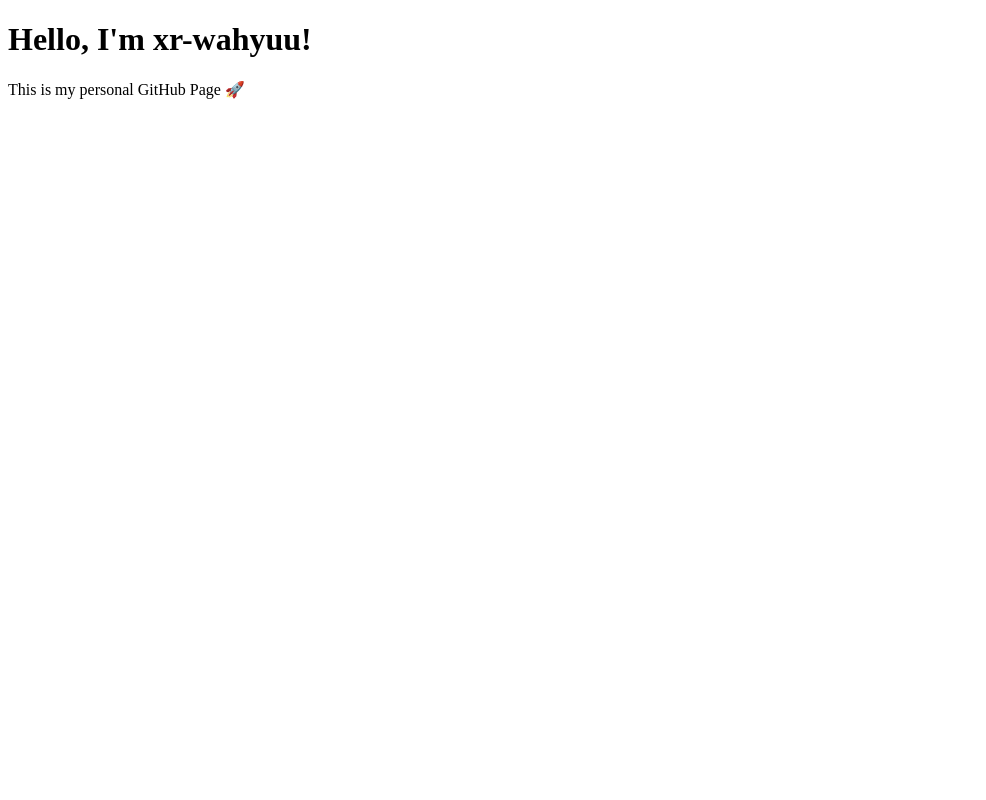
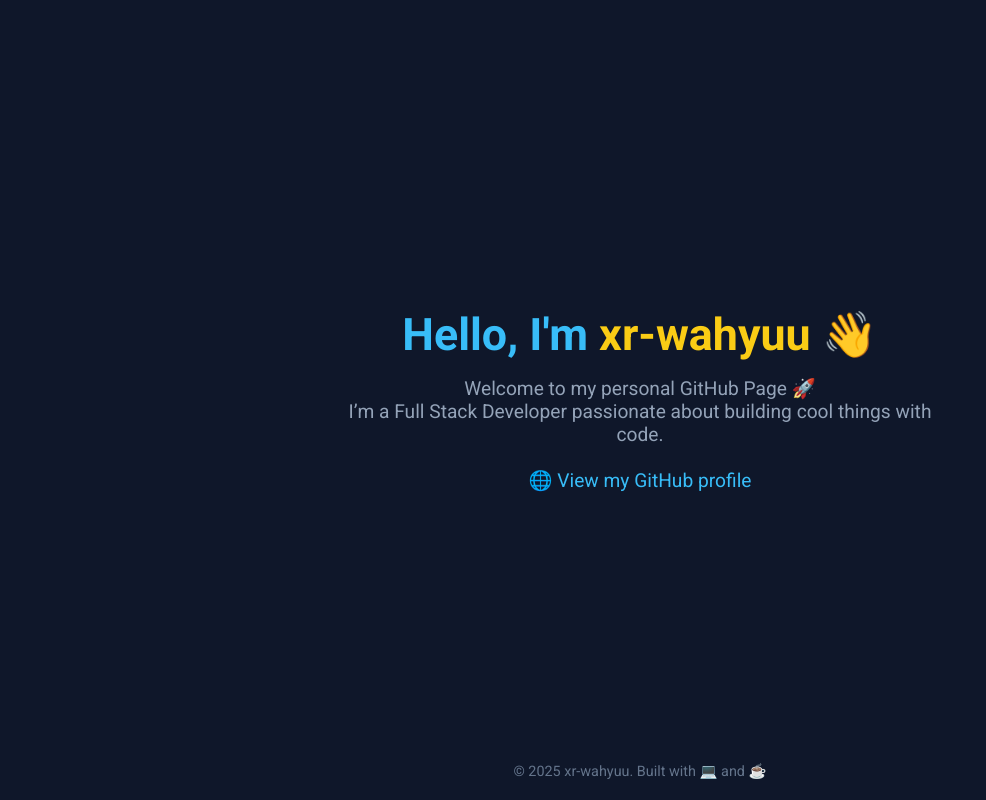
Before and after one commit to xr-wahyuu/xr-wahyuu.github.io, a plain HTML site: page index.html in a window 1280 px wide. Shown: the whole page, without its empty margins (0-986 px from the left). Drawn offline with Linux system fonts and the light colour scheme.

Commit message:
Update index.html

```diff
--- a/index.html
+++ b/index.html
@@ -1,10 +1,93 @@
 <!DOCTYPE html>
-<html>
+<html lang="en">
 <head>
-  <title>Welcome to xr-wahyuu's GitHub Page</title>
+  <meta charset="UTF-8" />
+  <meta name="viewport" content="width=device-width, initial-scale=1.0" />
+  <title>xr-wahyuu | Full Stack Developer</title>
+  <link href="https://fonts.googleapis.com/css2?family=Fira+Code&family=Roboto:wght@400;700&display=swap" rel="stylesheet">
+  <style>
+    * {
+      margin: 0;
+      padding: 0;
+      box-sizing: border-box;
+    }
+
+    body {
+      font-family: 'Roboto', sans-serif;
+      background: #0f172a;
+      color: #f8fafc;
+      display: flex;
+      justify-content: center;
+      align-items: center;
+      height: 100vh;
+      text-align: center;
+      padding: 2rem;
+    }
+
+    h1 {
+      font-size: 2.8rem;
+      margin-bottom: 1rem;
+      color: #38bdf8;
+      animation: fadeInDown 1s ease-out;
+    }
+
+    p {
+      font-size: 1.2rem;
+      color: #94a3b8;
+      max-width: 600px;
+      animation: fadeInUp 1s ease-out;
+    }
+
+    @keyframes fadeInDown {
+      from {
+        opacity: 0;
+        transform: translateY(-20px);
+      }
+      to {
+        opacity: 1;
+        transform: translateY(0);
+      }
+    }
+
+    @keyframes fadeInUp {
+      from {
+        opacity: 0;
+        transform: translateY(20px);
+      }
+      to {
+        opacity: 1;
+        transform: translateY(0);
+      }
+    }
+
+    footer {
+      position: absolute;
+      bottom: 20px;
+      font-size: 0.9rem;
+      color: #64748b;
+    }
+
+    a {
+      color: #38bdf8;
+      text-decoration: none;
+    }
+
+    a:hover {
+      text-decoration: underline;
+    }
+  </style>
 </head>
 <body>
-  <h1>Hello, I'm xr-wahyuu!</h1>
-  <p>This is my personal GitHub Page 🚀</p>
+  <div>
+    <h1>Hello, I'm <span style="color: #facc15;">xr-wahyuu</span> 👋</h1>
+    <p>
+      Welcome to my personal GitHub Page 🚀<br>
+      I’m a Full Stack Developer passionate about building cool things with code.<br><br>
+      🌐 <a href="https://github.com/xr-wahyuu" target="_blank">View my GitHub profile</a>
+    </p>
+  </div>
+  <footer>
+    &copy; 2025 xr-wahyuu. Built with 💻 and ☕
+  </footer>
 </body>
 </html>
```
